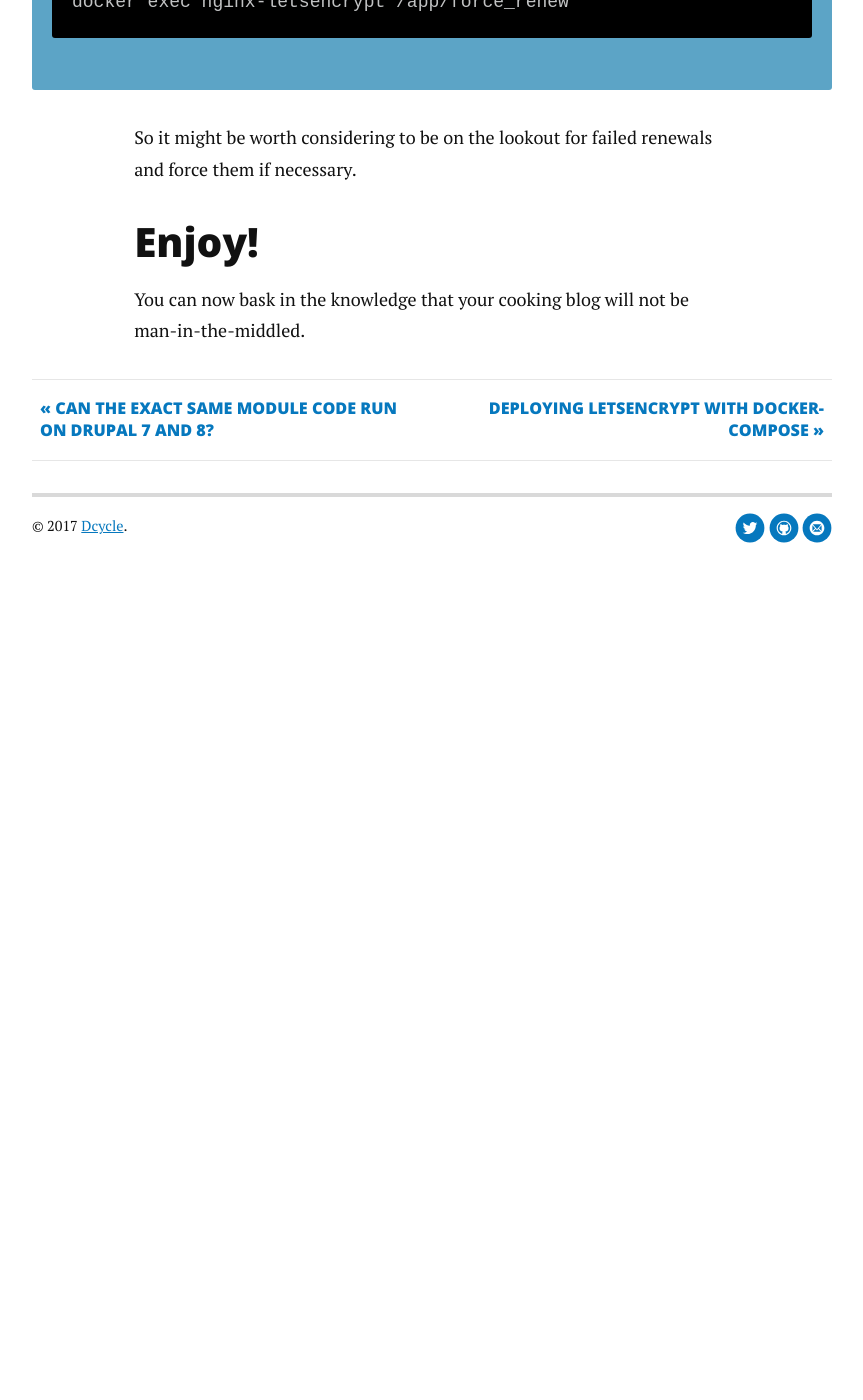
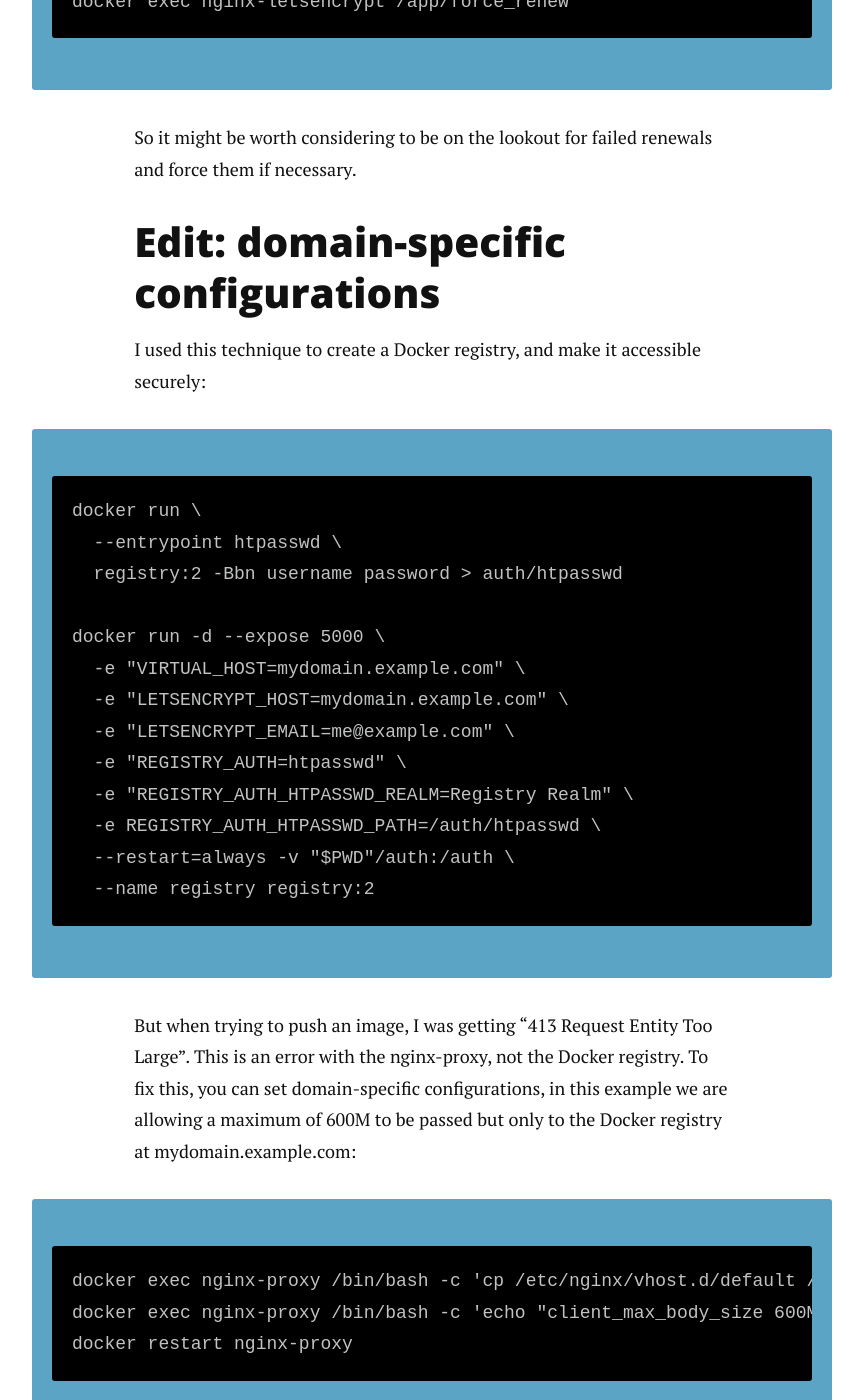
Before and after one commit to alberto56/dcycleblog, a Jekyll site: the page built from _posts/2017-10-03-letsencrypt-https-drupal-docker.md, in a window 1280 px wide and 1400 px high, scrolled down 5198 px. Shown: the whole window, without its empty margins (208-1071 px from the left). Built offline with Jekyll 4.4.1, drawn with Linux system fonts in a browser that asks for light colours; nearby versions of some CDN libraries; comment, search, counter and statistics services are not loaded; before the commit the page ends 5828 px from its top, so only the background shows below that.

Commit message:
Update 2017-10-03-letsencrypt-https-drupal-docker.md

```diff
--- a/_posts/2017-10-03-letsencrypt-https-drupal-docker.md
+++ b/_posts/2017-10-03-letsencrypt-https-drupal-docker.md
@@ -104,6 +104,31 @@
 
 So it might be worth considering to be on the lookout for failed renewals and force them if necessary.
 
+Edit: domain-specific configurations
+-----
+
+I used this technique to create a Docker registry, and make it accessible securely:
+
+    docker run \
+      --entrypoint htpasswd \
+      registry:2 -Bbn username password > auth/htpasswd
+
+    docker run -d --expose 5000 \
+      -e "VIRTUAL_HOST=mydomain.example.com" \
+      -e "LETSENCRYPT_HOST=mydomain.example.com" \
+      -e "LETSENCRYPT_EMAIL=me@example.com" \
+      -e "REGISTRY_AUTH=htpasswd" \
+      -e "REGISTRY_AUTH_HTPASSWD_REALM=Registry Realm" \
+      -e REGISTRY_AUTH_HTPASSWD_PATH=/auth/htpasswd \
+      --restart=always -v "$PWD"/auth:/auth \
+      --name registry registry:2
+
+But when trying to push an image, I was getting "413 Request Entity Too Large". This is an error with the nginx-proxy, not the Docker registry. To fix this, you can set domain-specific configurations, in this example we are allowing a maximum of 600M to be passed but only to the Docker registry at mydomain.example.com:
+
+    docker exec nginx-proxy /bin/bash -c 'cp /etc/nginx/vhost.d/default /etc/nginx/vhost.d/mydomain.example.com'
+    docker exec nginx-proxy /bin/bash -c 'echo "client_max_body_size 600M;" >> /etc/nginx/vhost.d/mydomain.example.com'
+    docker restart nginx-proxy
+
 Enjoy!
 -----
 
```
